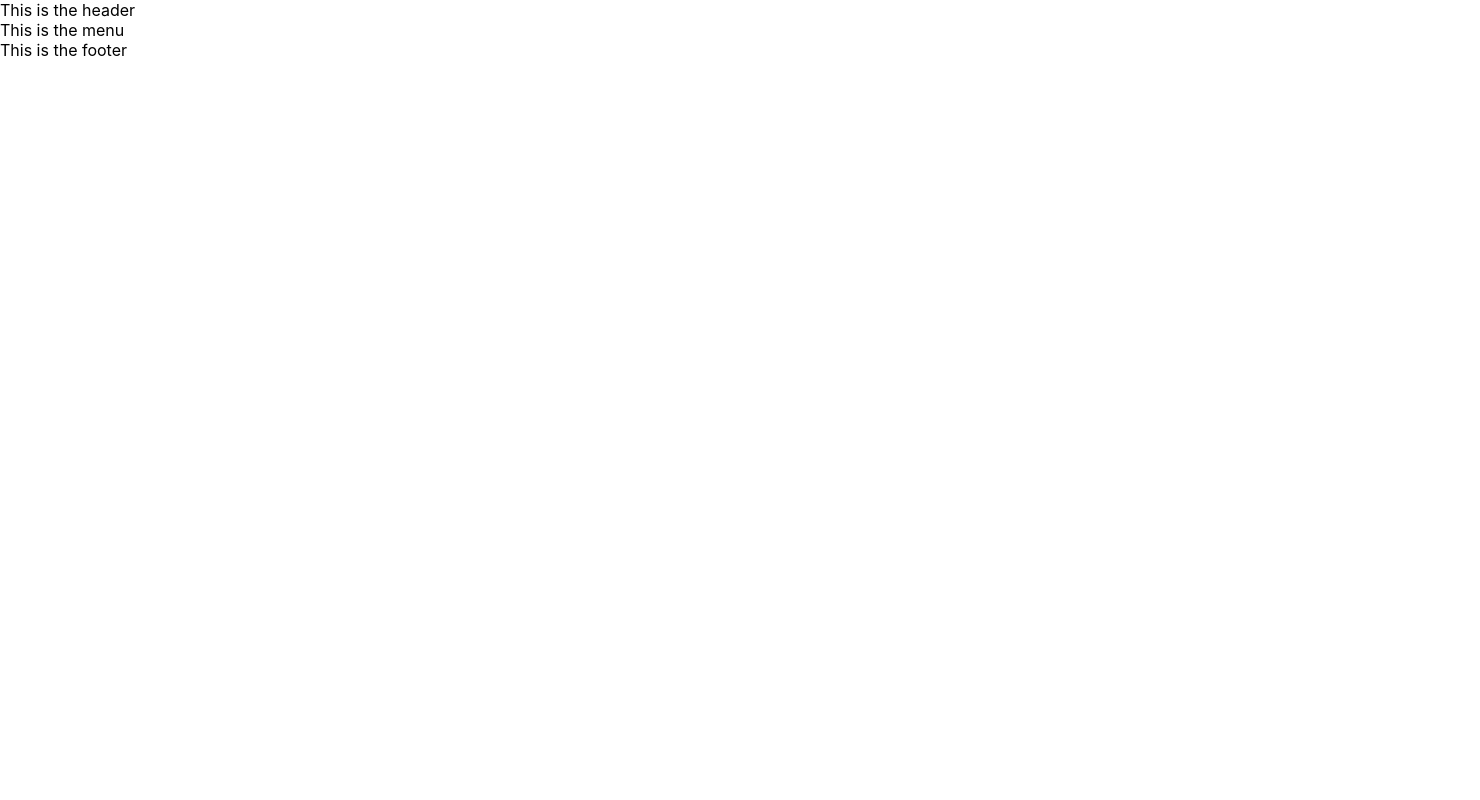
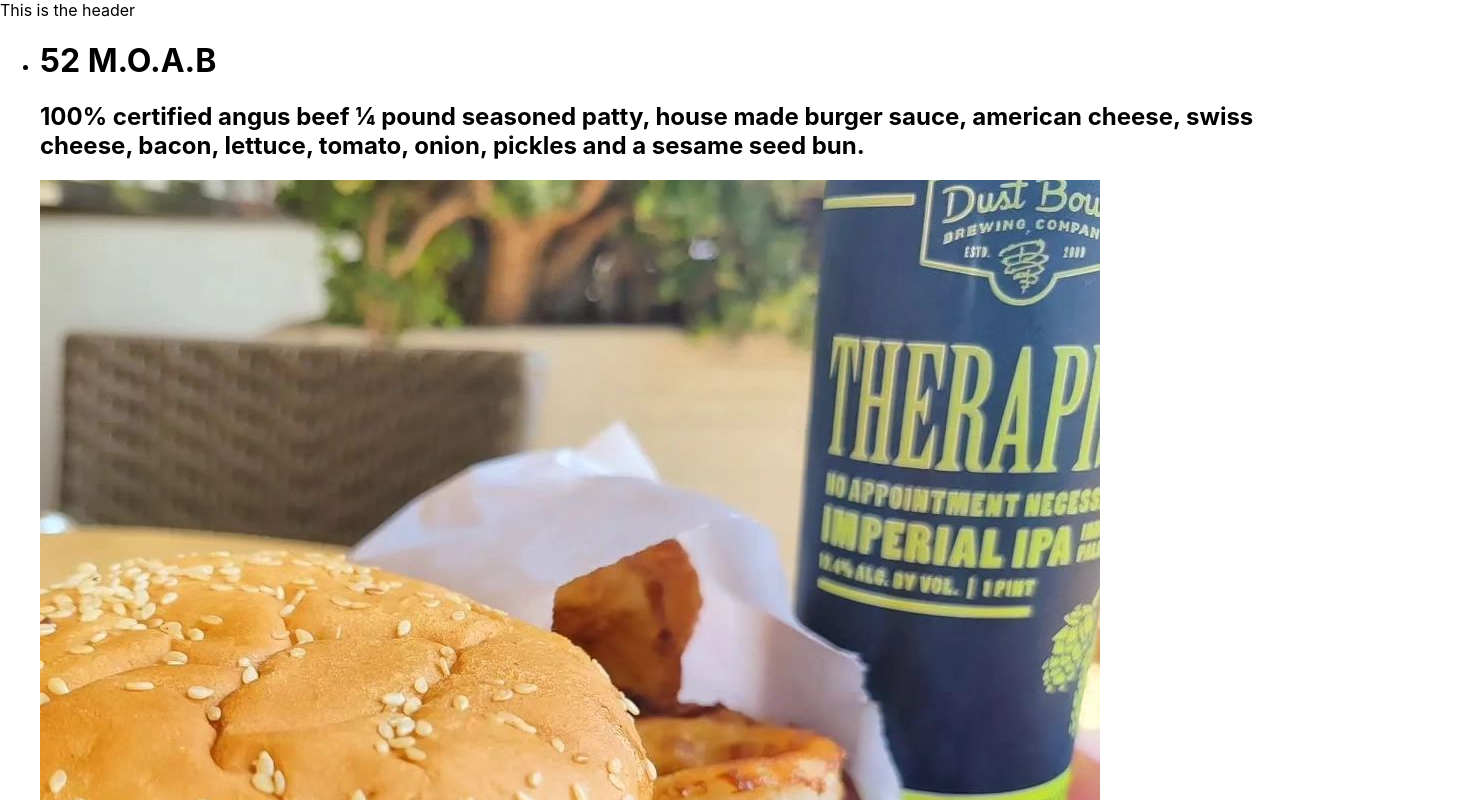
Before and after one commit to GitMcMillan/moab-app-project, a React (Create React App) app: page / in a window 1280 px wide. Shown: the top 800 px of the page, 1480 px wide, since content can reach past the window. Built offline with nearby package versions, Linux system fonts and the light colour scheme.

Commit message:
map function working

```diff
--- a/src/App.js
+++ b/src/App.js
@@ -1,8 +1,67 @@
+const menuData = [
+  {
+    name: "52 M.O.A.B",
+    description:
+      "100% certified angus beef ¼ pound seasoned patty, house made burger sauce, american cheese, swiss cheese, bacon, lettuce, tomato, onion, pickles and a sesame seed bun.",
+    price: 13,
+    img: "/pics/Burger1.jpg",
+  },
+  {
+    name: "M.O.A.B.",
+    description:
+      "100% certified angus beef ¼ pound seasoned patty, mayonnaise, mustard, lettuce, tomato, onion, pickles, and a sesame seed bun. (Add cheese for $0.50)",
+    price: 13,
+    img: "/pics/the52.jpg",
+  },
+  {
+    name: "Western M.O.A.B.",
+    description:
+      "100% certified angus beef ¼ pound seasoned patty, onion rings, bacon, american cheese, lettuce, tomato, pickle, bbq sauce, mayonnaise,  and a brioche bun.",
+    price: 13,
+    img: "/pics/western.jpg",
+  },
+  {
+    name: "The Angry Eddie",
+    description:
+      "100% certified angus beef ¼ pound seasoned patty, jalapenos, american cheese, burger sauce, spicy that guy sauce, lettuce, tomato, onion, and a sesame seed bun.",
+    price: 13,
+    img: "/pics/Angry.jpg",
+  },
+  {
+    name: "Chicago Style Hot Dog",
+    description:
+      "Deep fried all beef hot dog, american cheese, lettuce, tomato, onion, pickles, and burger sauce on a buttered and toasted hoagie.",
+    price: 13,
+    img: "/pics/Chicagodog.jpg",
+  },
+  {
+    name: "Philly Cheese Steak",
+    description:
+      "Grilled steak, swiss cheese, grilled bell peppers and onions, mayonnaise, bbq ranch sauce served on a haogie roll.",
+    price: 13,
+    img: "/pics/philly.jpg",
+  },
+  {
+    name: "Steak & Mushroom",
+    description:
+      "Grilled steak, swiss cheese, grilled mushrooms and onions, mayonnaise, and bbq ranch sauce served on a hoagie roll.",
+    price: 13,
+    img: "/pics/steaknshroom.jpg",
+  },
+  {
+    name: "Patty Melt",
+    description:
+      "100% certified angus beef ¼ pound seasoned patty, swiss cheese, grilled onions, burger sauce, and grilled sourdough",
+    price: 13,
+    img: "/pics/patty.jpg",
+  },
+];
+
 function App() {
   return (
     <div>
       <Header />
-      <Menu />
+      <Menu menu={menuData} />
       <Footer />
     </div>
   );
@@ -11,8 +70,35 @@ function App() {
     return <div>This is the header</div>;
   }
 
-  function Menu() {
-    return <div>This is the menu</div>;
+  function Menu({ menu }) {
+    return (
+      <div>
+        <ul>
+          {menu.map((dish) => (
+            <MenuItem
+              name={dish.name}
+              description={dish.description}
+              price={dish.price}
+              img={dish.img}
+              key={dish.name}
+            />
+          ))}
+        </ul>
+      </div>
+    );
+  }
+
+  function MenuItem({ name, description, price, img }) {
+    return (
+      <div>
+        <li>
+          <h1>{name}</h1>
+          <h2>{description}</h2>
+          <img src={img} alt={name} />
+          <h2>{price}</h2>
+        </li>
+      </div>
+    );
   }
 
   function Footer() {
```
